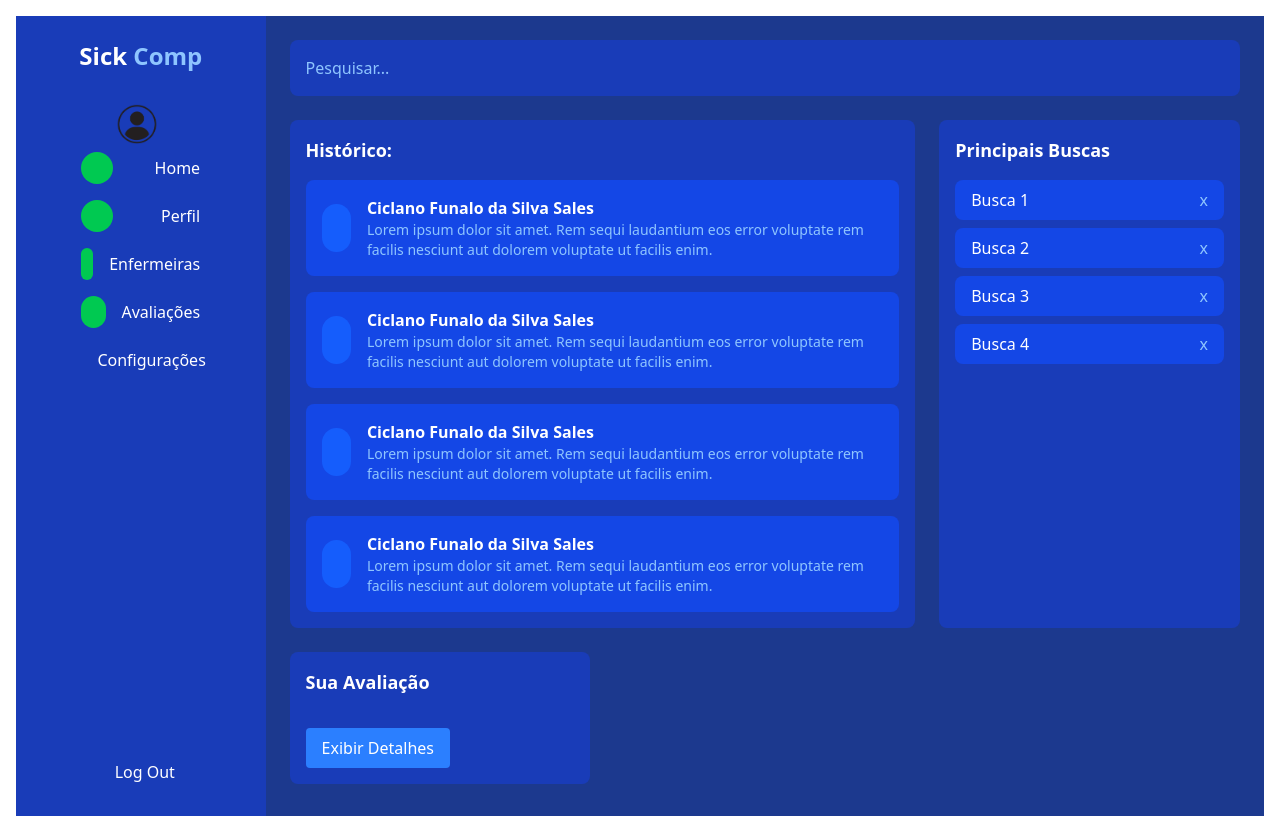
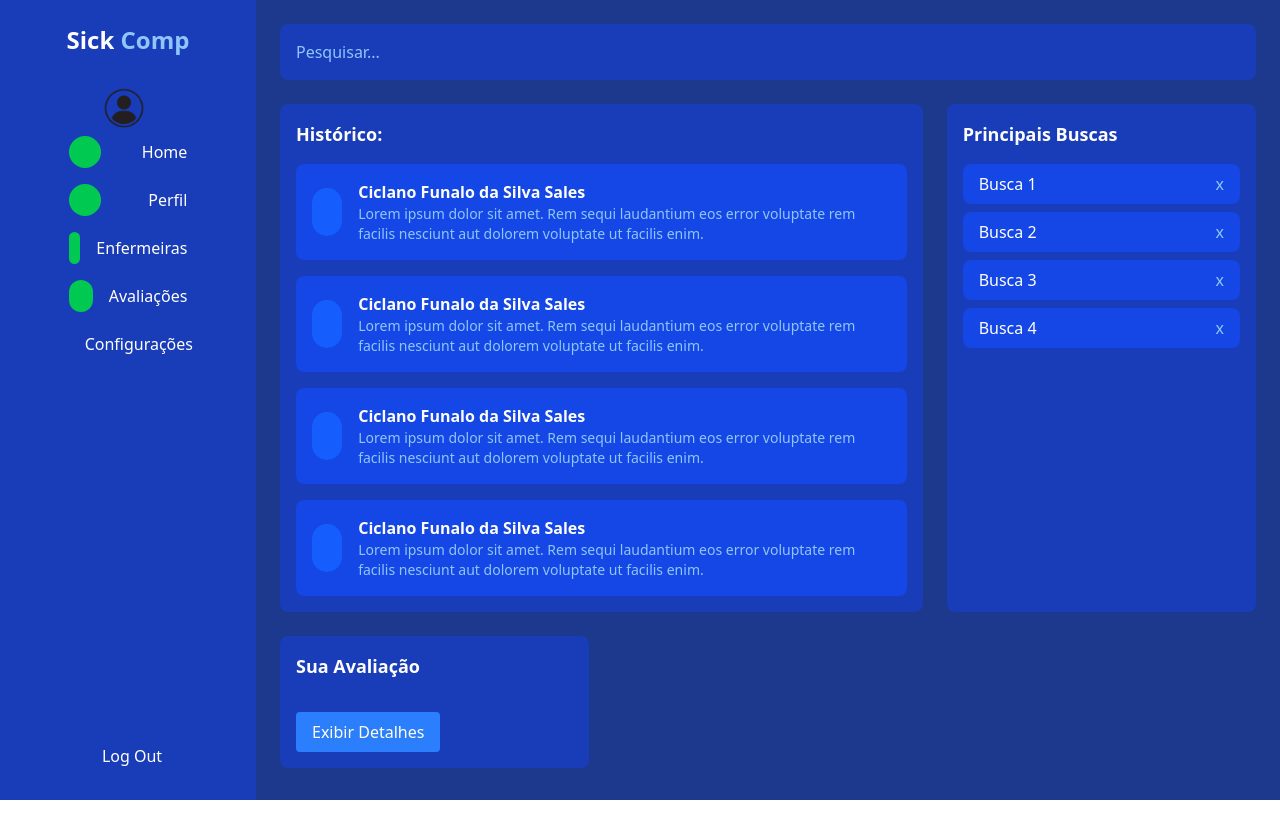
Before and after one commit to GabrielMJS/Sick_Comp-Front, a React (Vite) app: page / in a window 1280 px wide. After the commit the page ends 800 px from the top, so only its background shows below. Built offline with nearby package versions, Linux system fonts and the light colour scheme.

Commit message:
criação das variaveis globais e atualização das paginas HOME

```diff
--- a/src/App.tsx
+++ b/src/App.tsx
@@ -2,9 +2,7 @@ import AppRouter from "./pages/router";
 
 function App() {
   return (
-    <div className="p-4">
-      <AppRouter />
-    </div>
+    <AppRouter />
   );
 }
 
--- /dev/null
+++ b/src/ClassColors.tsx
@@ -0,0 +1,10 @@
+const Colors = {
+  Backgrond_Color: "#060644", // Fundo principal (azul escuro)
+  Backgrond_Color_Header: "#3a3971", // Fundo do cabeçalho (azul intermediário)
+  Backgrond_Input_Color: "#4da6a6", // Fundo dos campos de entrada (azul claro)
+  //--------------------------------------------------
+  Text_Color: "#ffffff", // Cor do texto principal (branco)
+  Text_Color_Secondary: "#2cd8ed", // Cor do texto secundário (azul claro)
+};
+
+export default Colors;
--- a/src/pages/paginaHome.tsx
+++ b/src/pages/paginaHome.tsx
@@ -2,7 +2,7 @@ import React from "react";
 
 const paginaHome: React.FC = () => {
   return (
-    <div className="flex h-screen bg-blue-900 text-white">
+    <div className="flex min-h-screen min-w-screen bg-blue-900 text-white overflow-hidden">
       {/* Sidebar */}
       <aside className="w-1/5 bg-blue-800 flex flex-col items-center py-6">
         <div className="flex items-center mb-8">
@@ -11,7 +11,7 @@ const paginaHome: React.FC = () => {
           </h1>
         </div>
         <img
-          src="src\assets\Images\iconeUsuario.png" // Substitua pelo caminho correto do logo
+          src="src/assets/Images/iconeUsuario.png" // Substitua pelo caminho correto do logo
           alt="Sick Comp Logo"
           className="h-10 mr-2"
         />
--- a/src/pages/router.tsx
+++ b/src/pages/router.tsx
@@ -1,6 +1,6 @@
 import { Routes, Route } from "react-router-dom";
+import PaginaHome from "./paginaHome";
 import PaginaDeLogin from "./paginaDeLogin";
-import PaginaHome from "./paginaHome";
 import CriaçãoDeConta from "./paginaDeCriaçãoDeConta";
 
 function AppRouter() {
```
